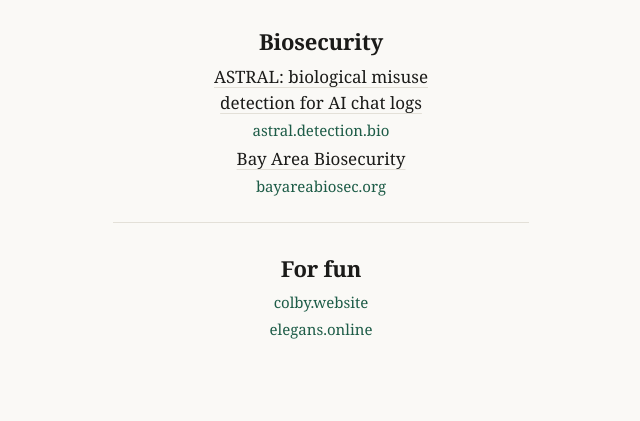
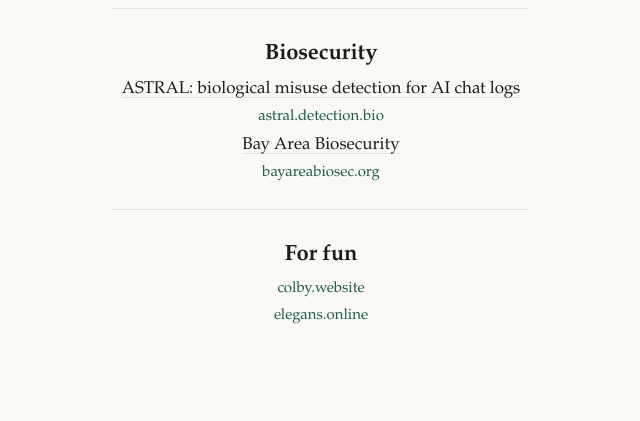
Before and after one commit to Colby-Fagan/colbyfagan.com, a plain HTML site: page index.html in a window 1280 px wide. Shown: the part 379-800 px from the top of the page, without its empty margins (319-959 px from the left). Drawn offline with Linux system fonts and the light colour scheme.

Commit message:
Switch website font to Garamond

```diff
--- a/index.html
+++ b/index.html
@@ -18,8 +18,8 @@
       --muted: #6a6862;
       --line: #e3e0d8;
       --accent: #1d5c47;
-      --serif: Cambria, Georgia, serif;
-      --sans: Cambria, Georgia, serif;
+      --serif: Garamond, Georgia, serif;
+      --sans: Garamond, Georgia, serif;
     }
 
     @media (prefers-color-scheme: dark) {
```
